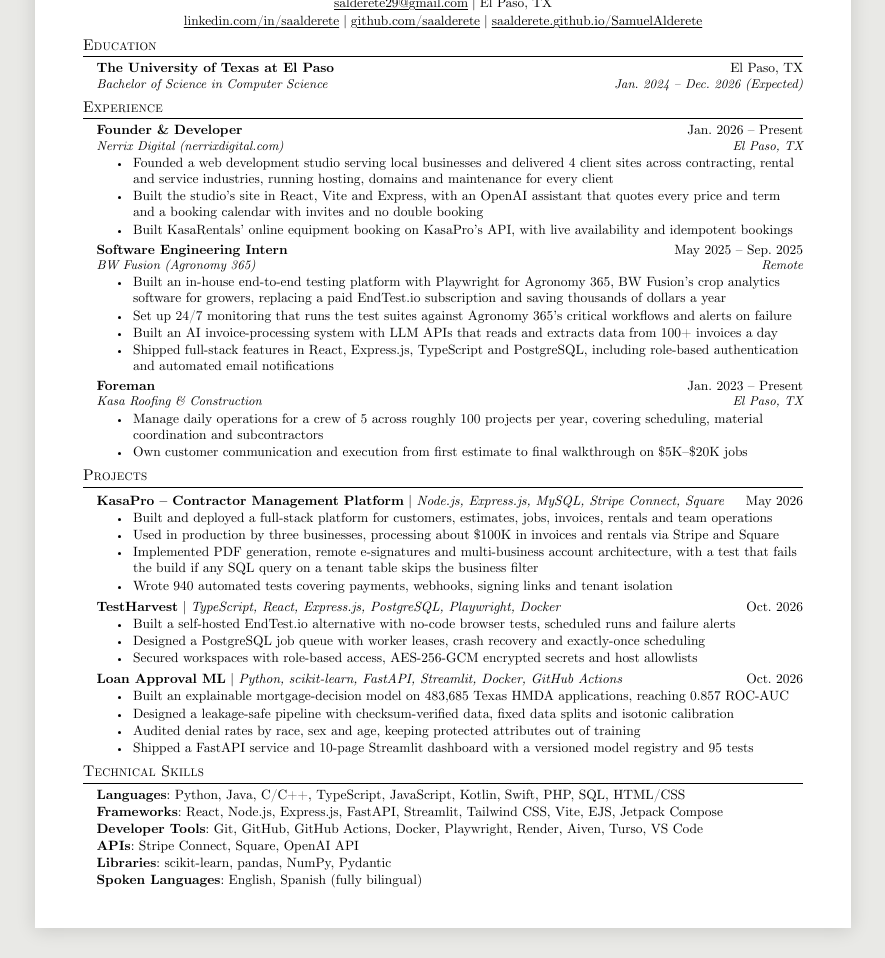
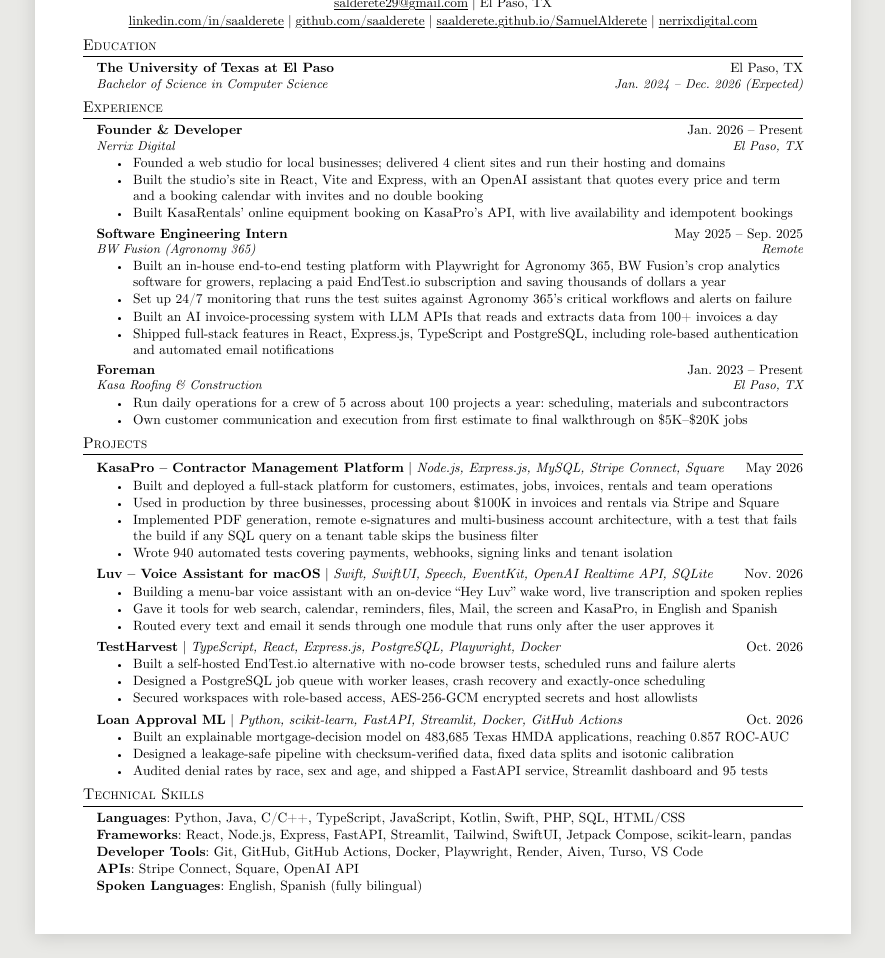
Before and after one commit to saalderete/SamuelAlderete, a plain HTML site: page resume.html in a window 1280 px wide. Shown: the part 141-1099 px from the top of the page, without its empty margins (197-1082 px from the left). Drawn offline with Linux system fonts and the light colour scheme.

Commit message:
Résumé: add Luv as a project and nerrixdigital.com to the header
- Luv, the macOS voice assistant in Swift: wake word, live transcription,
  tools, and sending gated behind approval
- nerrixdigital.com is a link in the header now, not text in the job line
- Tightened bullets and merged the skills lines so it stays one page

Co-Authored-By: Claude Opus 5.5 <noreply@anthropic.com>
Claude-Session: https://claude.ai/code/session_01YWW3PqMEog6ftnu1Qx2qFi

```diff
--- a/resume.html
+++ b/resume.html
@@ -56,7 +56,7 @@
   <header>
     <h1>Samuel Alderete</h1>
     <p><span class="print-phone" id="phone"></span><a href="mailto:salderete29@gmail.com">salderete29@gmail.com</a><span class="sep">|</span>El Paso, TX</p>
-    <p><a href="https://www.linkedin.com/in/saalderete/" target="_blank" rel="noopener" aria-describedby="newtab">linkedin.com/in/saalderete</a><span class="sep">|</span><a href="https://github.com/saalderete" target="_blank" rel="noopener" aria-describedby="newtab">github.com/saalderete</a><span class="sep">|</span><a href="https://saalderete.github.io/SamuelAlderete/">saalderete.github.io/SamuelAlderete</a></p>
+    <p><a href="https://www.linkedin.com/in/saalderete/" target="_blank" rel="noopener" aria-describedby="newtab">linkedin.com/in/saalderete</a><span class="sep">|</span><a href="https://github.com/saalderete" target="_blank" rel="noopener" aria-describedby="newtab">github.com/saalderete</a><span class="sep">|</span><a href="https://saalderete.github.io/SamuelAlderete/">saalderete.github.io/SamuelAlderete</a><span class="sep">|</span><a href="https://nerrixdigital.com" target="_blank" rel="noopener" aria-describedby="newtab">nerrixdigital.com</a></p>
   </header>
 
   <h2>Education</h2>
@@ -68,9 +68,9 @@
   <h2>Experience</h2>
   <div class="entry">
     <div class="row"><b>Founder &amp; Developer</b><span>Jan. 2026 – Present</span></div>
-    <div class="row sub"><i>Nerrix Digital (nerrixdigital.com)</i><i>El Paso, TX</i></div>
+    <div class="row sub"><i>Nerrix Digital</i><i>El Paso, TX</i></div>
     <ul>
-      <li>Founded a web development studio serving local businesses and delivered 4 client sites across contracting, rental and service industries, running hosting, domains and maintenance for every client</li>
+      <li>Founded a web studio for local businesses; delivered 4 client sites and run their hosting and domains</li>
       <li>Built the studio’s site in React, Vite and Express, with an OpenAI assistant that quotes every price and term and a booking calendar with invites and no double booking</li>
       <li>Built KasaRentals’ online equipment booking on KasaPro’s API, with live availability and idempotent bookings</li>
     </ul>
@@ -89,7 +89,7 @@
     <div class="row"><b>Foreman</b><span>Jan. 2023 – Present</span></div>
     <div class="row sub"><i>Kasa Roofing &amp; Construction</i><i>El Paso, TX</i></div>
     <ul>
-      <li>Manage daily operations for a crew of 5 across roughly 100 projects per year, covering scheduling, material coordination and subcontractors</li>
+      <li>Run daily operations for a crew of 5 across about 100 projects a year: scheduling, materials and subcontractors</li>
       <li>Own customer communication and execution from first estimate to final walkthrough on $5K–$20K jobs</li>
     </ul>
   </div>
@@ -105,6 +105,14 @@
     </ul>
   </div>
   <div class="entry proj">
+    <div class="row"><span><b>Luv – Voice Assistant for macOS</b> | <i>Swift, SwiftUI, Speech, EventKit, OpenAI Realtime API, SQLite</i></span><span>Nov. 2026</span></div>
+    <ul>
+      <li>Building a menu-bar voice assistant with an on-device “Hey Luv” wake word, live transcription and spoken replies</li>
+      <li>Gave it tools for web search, calendar, reminders, files, Mail, the screen and KasaPro, in English and Spanish</li>
+      <li>Routed every text and email it sends through one module that runs only after the user approves it</li>
+    </ul>
+  </div>
+  <div class="entry proj">
     <div class="row"><span><b>TestHarvest</b> | <i>TypeScript, React, Express.js, PostgreSQL, Playwright, Docker</i></span><span>Oct. 2026</span></div>
     <ul>
       <li>Built a self-hosted EndTest.io alternative with no-code browser tests, scheduled runs and failure alerts</li>
@@ -117,18 +125,16 @@
     <ul>
       <li>Built an explainable mortgage-decision model on 483,685 Texas HMDA applications, reaching 0.857 ROC-AUC</li>
       <li>Designed a leakage-safe pipeline with checksum-verified data, fixed data splits and isotonic calibration</li>
-      <li>Audited denial rates by race, sex and age, keeping protected attributes out of training</li>
-      <li>Shipped a FastAPI service and 10-page Streamlit dashboard with a versioned model registry and 95 tests</li>
+      <li>Audited denial rates by race, sex and age, and shipped a FastAPI service, Streamlit dashboard and 95 tests</li>
     </ul>
   </div>
 
   <h2>Technical Skills</h2>
   <div class="skills">
     <p><b>Languages</b>: Python, Java, C/C++, TypeScript, JavaScript, Kotlin, Swift, PHP, SQL, HTML/CSS</p>
-    <p><b>Frameworks</b>: React, Node.js, Express.js, FastAPI, Streamlit, Tailwind CSS, Vite, EJS, Jetpack Compose</p>
+    <p><b>Frameworks</b>: React, Node.js, Express, FastAPI, Streamlit, Tailwind, SwiftUI, Jetpack Compose, scikit-learn, pandas</p>
     <p><b>Developer Tools</b>: Git, GitHub, GitHub Actions, Docker, Playwright, Render, Aiven, Turso, VS Code</p>
     <p><b>APIs</b>: Stripe Connect, Square, OpenAI API</p>
-    <p><b>Libraries</b>: scikit-learn, pandas, NumPy, Pydantic</p>
     <p><b>Spoken Languages</b>: English, Spanish (fully bilingual)</p>
   </div>
 </div>
```
Also changed, not shown: 2 other files.
